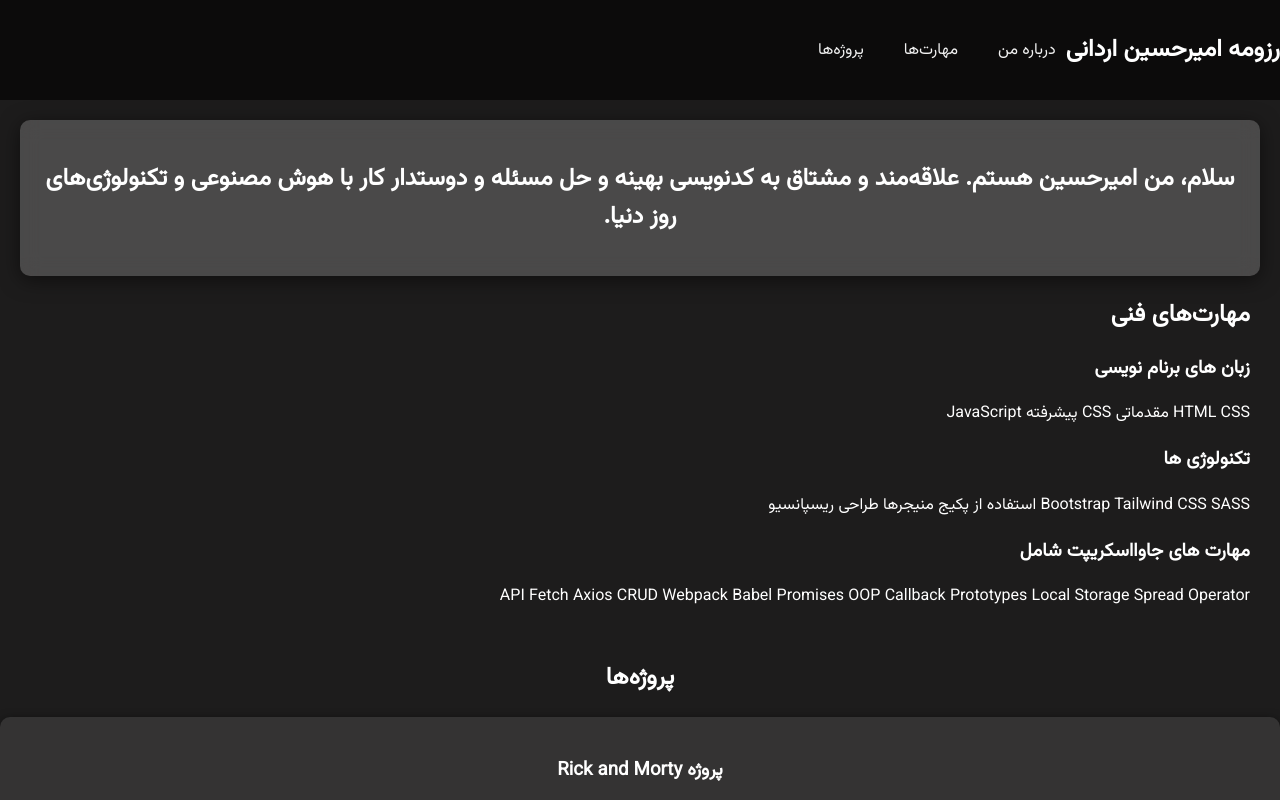
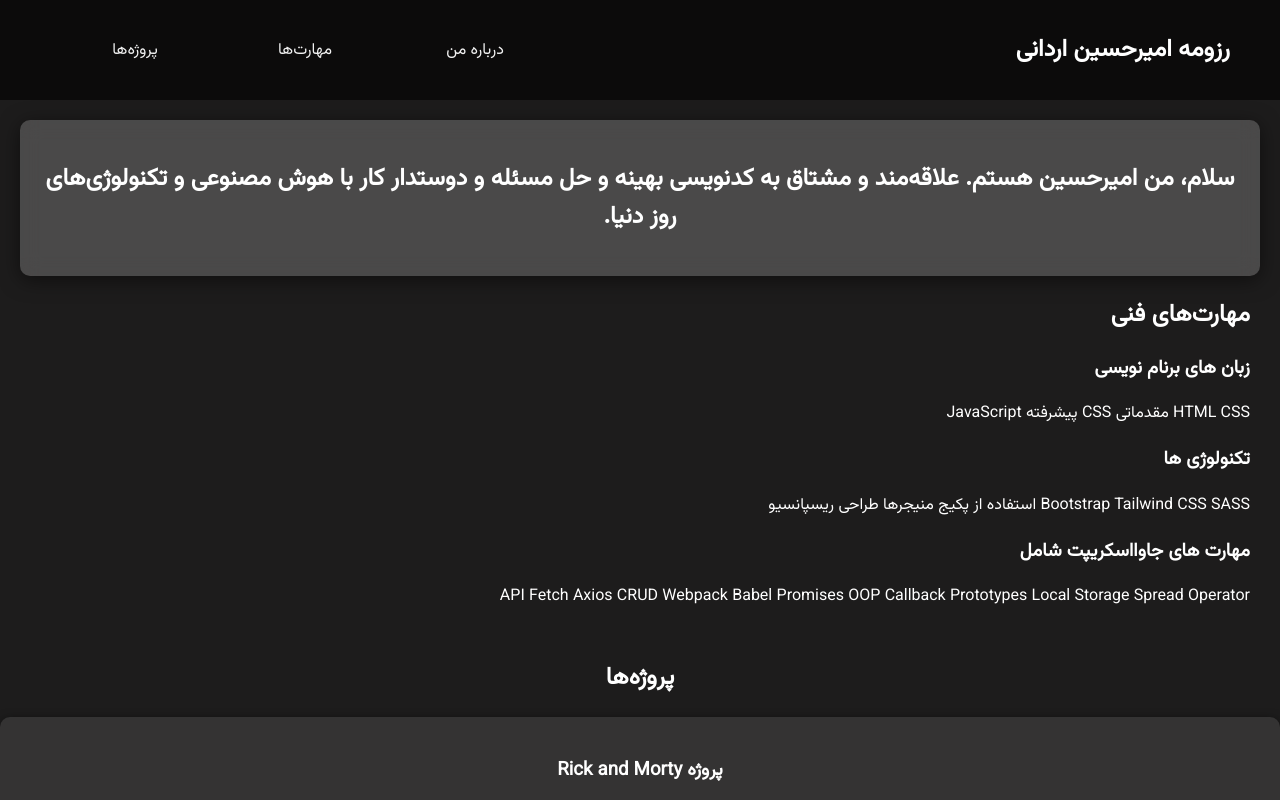
Before and after one commit to AmirIT10/my-portfolio, a plain HTML site: page index.html in a window 1280 px wide. Shown: the top 800 px of the page. Drawn offline with Linux system fonts and the light colour scheme.

Commit message:
add style

```diff
--- a/index.html
+++ b/index.html
@@ -12,6 +12,9 @@
     <nav>
       <ul>
         <h2>رزومه امیرحسین اردانی</h2>
+
+      </ul>
+      <ul>
         <li><a href="#about">درباره من</a></li>
         <li><a href="#skills">مهارت‌ها</a></li>
         <li><a href="#projects">پروژه‌ها</a></li>
@@ -134,6 +137,8 @@
       color: #fff;
     }
     header {
+      width: 100%;
+      display: flex;
       height: 100px;
       background: rgba(0, 0, 0, 0.6);
       justify-content: space-between;
@@ -144,25 +149,35 @@
       font-size: 40px;
     }
     nav {
+      width: 100%;
       top: 20px;
       right: 20px;
+      display: flex;
       align-items: center;
-      justify-content: space-between;
+      justify-content: space-evenly;
     }
     nav ul {
+      width: 50%;
+      display: flex;
       align-items: center;
       justify-content: space-between;
       width: 100%;
       list-style: none;
+      margin-right: 50px;
     }
-    nav ul li {
-      margin-left: 20px;
+    nav ul:nth-child(2){
+      display: flex;
+      justify-content: center;
     }
     nav ul li a {
+      width: 150px;
       text-decoration: none;
       transition: color 0.3s;
       padding: 10px;
       border-radius: 5px;
+      display: flex;
+      align-items: center;
+      justify-content: center;
     }
     nav a:hover {
       color: #00bcd4;
```
